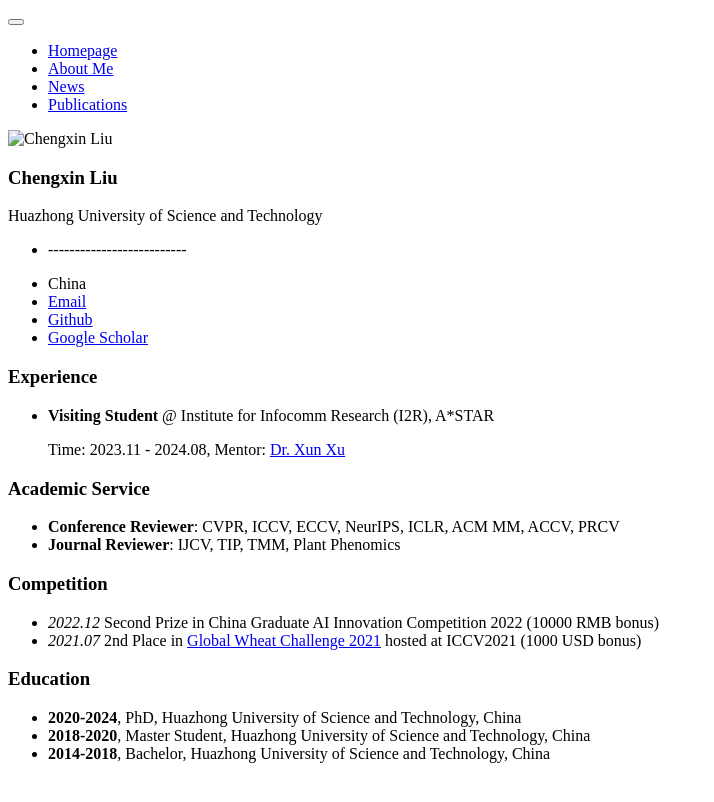
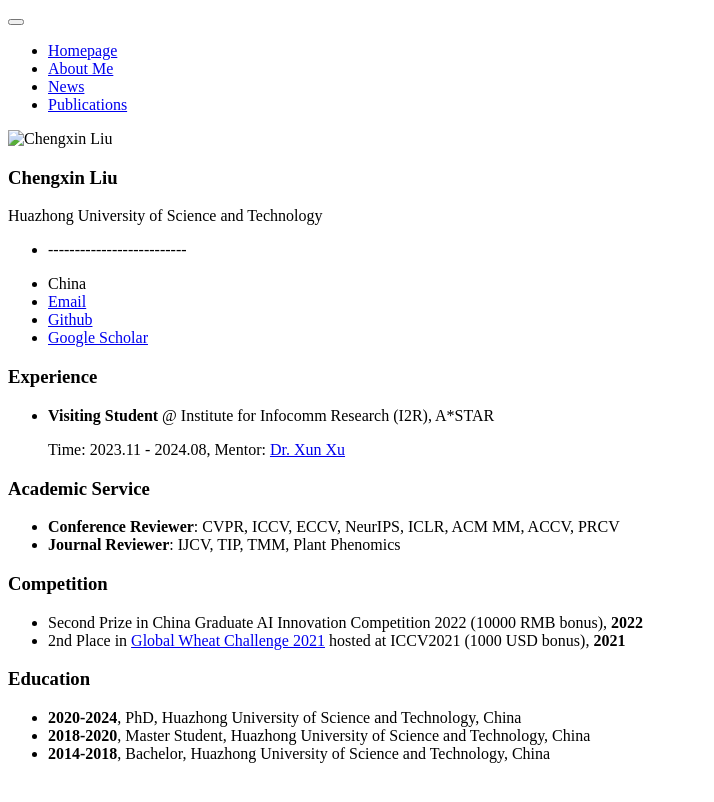
Before and after one commit to cxliu0/cxliu0.github.io, a Jekyll site: the page built from _pages/includes/misc.md, in a window 1280 px wide. Shown: the top 802 px of the page, without its empty margins (0-714 px from the left). Built offline with Jekyll 4.4.1, drawn with Linux system fonts in a browser that asks for light colours; our own code applies the rules of GitHub Pages for plain Markdown files.

Commit message:
Update misc.md

```diff
--- a/_pages/includes/misc.md
+++ b/_pages/includes/misc.md
@@ -10,8 +10,8 @@
 
 
 # Competition
-- *2022.12* Second Prize in China Graduate AI Innovation Competition 2022 (10000 RMB bonus)
-- *2021.07* 2nd Place in [Global Wheat Challenge 2021](https://www.aicrowd.com/challenges/global-wheat-challenge-2021) hosted at ICCV2021 (1000 USD bonus)
+- Second Prize in China Graduate AI Innovation Competition 2022 (10000 RMB bonus), **2022**
+- 2nd Place in [Global Wheat Challenge 2021](https://www.aicrowd.com/challenges/global-wheat-challenge-2021) hosted at ICCV2021 (1000 USD bonus), **2021**
 
 
 # Education
```
